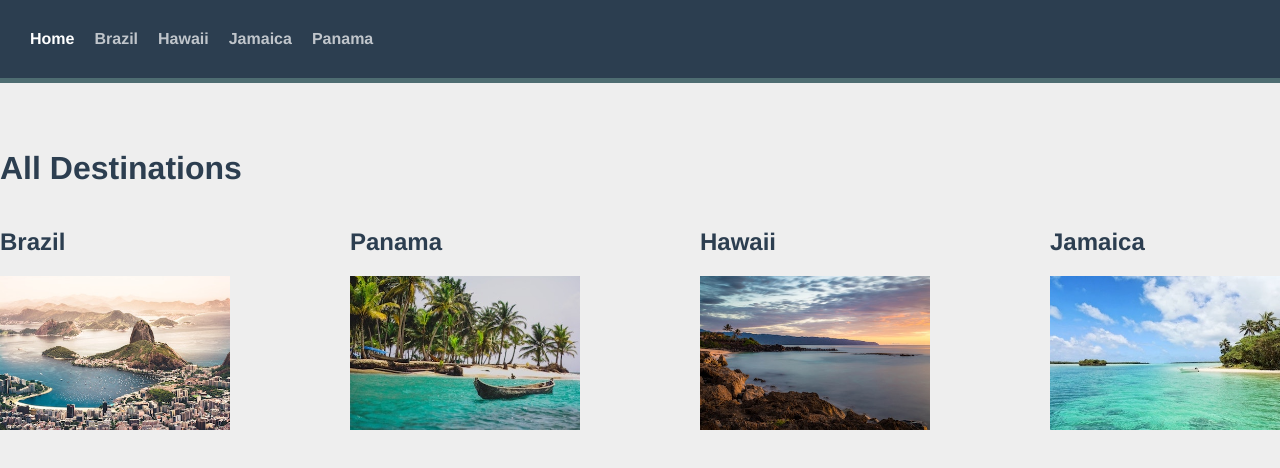
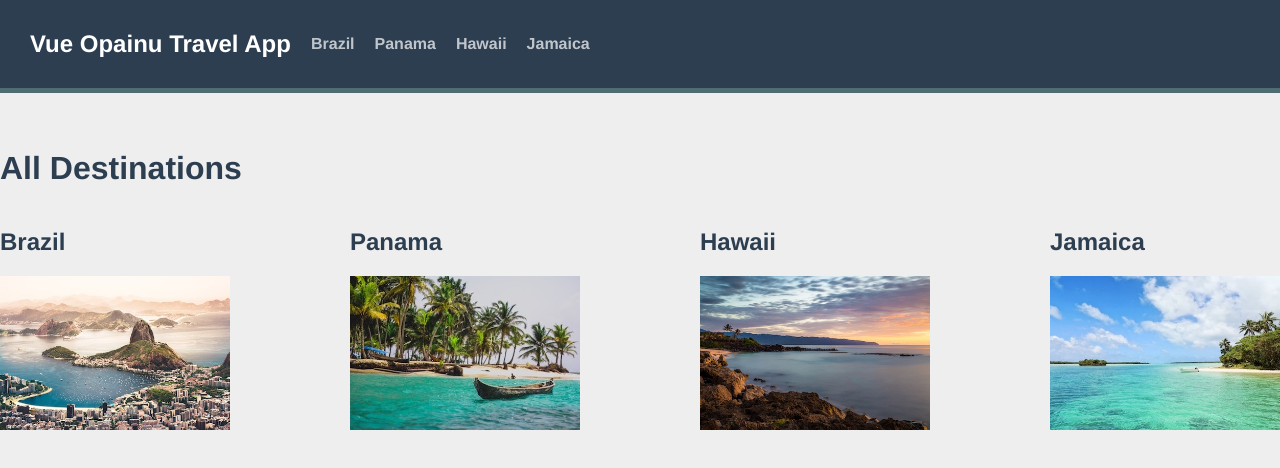
Before and after one commit to utshab-roy/vue-ui, a Vue app: page / in a window 1280 px wide. Shown: the top 468 px of the page. Built offline with nearby package versions, Linux system fonts and the light colour scheme.

Commit message:
removed the static route as we are no longer using it

```diff
--- a/src/components/TheNavigation.vue
+++ b/src/components/TheNavigation.vue
@@ -1,9 +1,21 @@
 <template>
     <div id="nav">
-        <RouterLink to="/">Home</RouterLink>
-        <router-link to="/brazil">Brazil</router-link>
-        <router-link to="/hawaii">Hawaii</router-link>
-        <router-link to="/jamaica">Jamaica</router-link>
-        <router-link to="/panama">Panama</router-link>
+        <router-link id="logo" to="/">Vue Opainu Travel App</router-link>
+        <routerLink v-for="destination in destinations" :key="destination.id"
+        :to="{name: 'destination.show', params: {id: destination.id}}">
+           {{ destination.name }}
+        </routerLink>
     </div>
 </template>
+
+<script>
+import sourceData from '@/data.json'
+export default {
+data() {
+    return {
+        destinations: sourceData.destinations
+    }
+},
+}
+
+</script>
--- a/src/router/index.js
+++ b/src/router/index.js
@@ -7,10 +7,6 @@ const router = createRouter({
   routes: [
     { path: '/', name: 'home', component: Home },
     // which is lazy-loaded when the route is visited
-    { path: '/brazil', name: 'brazil', component: () => import('@/views/Brazil.vue') },
-    { path: '/hawaii', name: 'hawaii', component: () => import('@/views/Hawaii.vue') },
-    { path: '/jamaica', name: 'jamaica', component: () => import('@/views/Jamaica.vue') },
-    { path: '/panama', name: 'panama', component: () => import('@/views/Panama.vue') },
     { path: '/destination/:id', name:'destination.show', component: () => import('@/views/DestinationShow.vue') },
   ],
   // linkActiveClass: 'router-link-active', // this class will be added automatically to the active link
--- a/src/views/AboutView.vue
+++ /dev/null
@@ -1,5 +0,0 @@
-<template>
-  <div class="font-sans">
-    <h1>ABOUT PAGE</h1>
-  </div>
-</template>
--- a/src/views/Brazil.vue
+++ /dev/null
@@ -1,5 +0,0 @@
-<template>
-    <div class="brazil">
-        <h1>Brazil</h1>
-    </div>
-</template>
--- a/src/views/Hawaii.vue
+++ /dev/null
@@ -1,5 +0,0 @@
-<template>
-    <div class="hawaii">
-        <h1>Hawaii</h1>
-    </div>
-</template>
--- a/src/views/Jamaica.vue
+++ /dev/null
@@ -1,5 +0,0 @@
-<template>
-    <div class="jamaica">
-        <h1>Jamaica</h1>
-    </div>
-</template>
--- a/src/views/Panama.vue
+++ /dev/null
@@ -1,5 +0,0 @@
-<template>
-    <div class="panama">
-        <h1>Panama</h1>
-    </div>
-</template>
```
